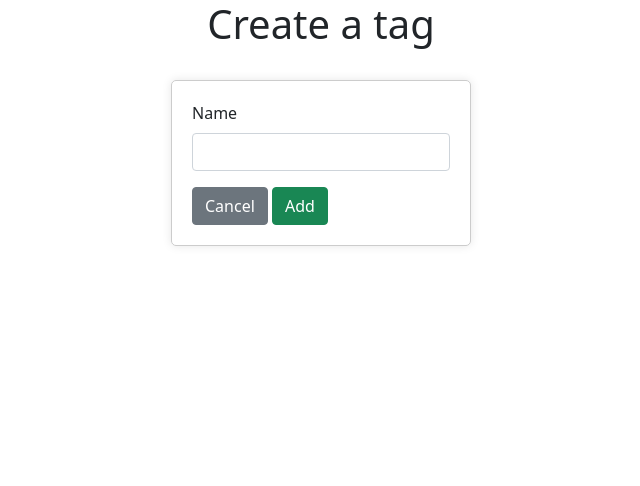
After one commit to giovannyCode/23.1SQLAlchemy, a Flask app: page /tags/new in a window 1280 px wide. The commit adds this page. Shown: the top 486 px of the page, without its empty margins (319-959 px from the left). Run offline with Flask 2, Linux system fonts and the light colour scheme; data that the repository does not hold is empty.

Commit message:
23.3 SQLAlchemy Many-To-Many

```diff
--- a/app.py
+++ b/app.py
@@ -1,5 +1,5 @@
 from flask import Flask, request, render_template, redirect,flash, session ,json,jsonify
-from models import db, connect_db, User, Post
+from models import db, connect_db, User, Post, Tag
 from flask_debugtoolbar import DebugToolbarExtension
 
 
@@ -11,9 +11,9 @@ app.config['SQLALCHEMY_DATABASE_URI'] = 'postgresql:///blogly'
 app.config['SQLALCHEMY_TRACK_MODIFICATIONS'] = False
 app.config['SQLALCHEMY_ECHO'] = True
 connect_db(app)
-""" db.drop_all()
-db.create_all()
- """
+"""db.drop_all()
+db.create_all()"""
+
 @app.route("/")
 def home_page():
   users =User.query.all()
@@ -75,13 +75,20 @@ def show_form_to_add_a_post  (user_id):
   userid = user_id
   user = User.query.get_or_404(user_id)
   user_name = f"{user.first_name} {user.last_name}"
-  return render_template("postform.html",userid=userid, user_name = user_name)
+  tags =  tags = Tag.query.all()
+  return render_template("postform.html",userid=userid, user_name = user_name, tags =tags)
 
 @app.route("/users/<int:user_id>/posts/new",methods=["POST"])
 def add_post  (user_id):
   tittle = request.form['tittle']
   content = request.form['content']
-  post = Post(tittle=tittle, content=content, user_id=user_id)
+  tags = request.form.getlist('tags')
+  tagList =[]
+
+  for tag_id in tags:
+      tag = Tag.query.get_or_404(tag_id)
+      tagList.append(tag)
+  post = Post(tittle=tittle, content=content, user_id=user_id, tags = tagList)
   db.session.add(post)
   db.session.commit()
   print(f"Post  created  with id {post.id}")
@@ -96,13 +103,22 @@ def show_post  (post_id):
 @app.route("/posts/<int:post_id>/edit",methods=["GET"])
 def show_post_edit  (post_id):
    post = Post.query.get_or_404(post_id)
-   return render_template("postedit.html", post=post)
+   tags = Tag.query.all()
+   return render_template("postedit.html", post=post, tags =tags)
 
 @app.route("/posts/<int:post_id>/edit",methods=["POST"])
 def edit_post  (post_id):
    post = Post.query.get_or_404(post_id)
    post.tittle = request.form['tittle']
    post.content = request.form['content']
+   tags = request.form.getlist('tags')
+   tagList =[]
+
+   for tag_id in tags:
+      tag = Tag.query.get_or_404(tag_id)
+      tagList.append(tag)
+
+   post.tags = tagList
    db.session.add(post)
    db.session.commit()
    user = User.query.get_or_404(post.user_id)
@@ -119,3 +135,54 @@ def delete_post  (post_id):
     db.session.commit()
     flash(f"Post id  {post_id} has  been deleted", 'success')
     return render_template("userdetail.html", user=user)
+
+
+@app.route("/tags",methods=["GET"])
+def list_all_tags ():
+   """List all tags"""
+   tags =Tag.query.all()
+   return render_template("tags.html", tags=tags)
+
+@app.route("/tags/<int:tag_id>",methods=["GET"])
+def show_tag_detail  (tag_id):
+   tag = Tag.query.get_or_404(tag_id)
+   return render_template("viewtag.html", tag=tag)
+
+@app.route("/tags/new",methods=["GET"])
+def create_a_tag_get  ():
+    tags = Tag.query.all()
+    return render_template("createtag.html", tags = tags)
+
+@app.route("/tags/new",methods=["POST"])
+def create_a_tag_post  ():
+    name = request.form['name']
+    tag = Tag(name=name)
+    db.session.add(tag)
+    db.session.commit()
+    flash(f"Tag {tag.name} has  been created", 'success')
+    return redirect(f"/tags")
+
+@app.route("/tags/<int:tag_id>/edit",methods=["GET"])
+def edit_tag_get (tag_id):
+   tag = Tag.query.get_or_404(tag_id)
+   return render_template("edittag.html", tag=tag)
+
+@app.route("/tags/<int:tag_id>/edit",methods=["POST"])
+def edit_tag_Post (tag_id):
+   print("I am in edit tag")
+   tag = Tag.query.get_or_404(tag_id)
+   name = request.form['name']
+   tag.name = name;
+   db.session.add(tag)
+   db.session.commit()
+   flash(f"Tag {tag.name} has  been edited", 'success')
+   return redirect(f"/tags")
+
+@app.route("/tags/<int:tag_id>/delete",methods=["POST"])
+def delete_tag  (tag_id):
+    """Delete a tag."""
+    tag = Tag.query.get_or_404(tag_id)
+    db.session.delete(tag)
+    db.session.commit()
+    flash(f"Post id  {tag_id} has  been deleted", 'success')
+    return redirect(f"/tags")
--- /dev/null
+++ b/templates/createtag.html
@@ -0,0 +1,38 @@
+
+{% extends 'base.html' %}
+
+{% block title %}Add New Tag {% endblock %}
+
+{% block content %}
+
+<h1>Create a tag</h1>
+<br>
+
+<div class="container d-flex align-items-center justify-content-center ">
+<form class="form-group" action="/tags/new" method="POST">
+  <div class="mb-3">
+    <label for="name" class="form-label">Name</label>
+    <input type="text" class="form-control input-lg" id="name" name="name">
+
+  </div>
+
+
+  {% for tag in tags %}
+  <div class="form-check">
+
+    <input   class="form-check-input" type="checkbox" value="{{tag.id}}" id="tag_{{tag.id}}" name="tags">
+    <label class="form-check-label" for="tag_{{tag.id}}">
+     {{tag.name}}
+    </label>
+  </div>
+
+  {% endfor %}
+
+ <a href="/tags" class="btn btn-secondary">Cancel</a>
+  <button type="submit" class="btn btn-success">Add</button>
+</form>
+</div>
+
+
+
+{% endblock %}
```
Also changed, not shown: models.py (+15 -0 lines), templates/edittag.html (added, +26 -0 lines), templates/postedit.html (+14 -0 lines), templates/postform.html (+11 -0 lines), templates/showpost.html (+12 -1 lines), templates/tags.html (added, +32 -0 lines), templates/viewtag.html (added, +46 -0 lines).
